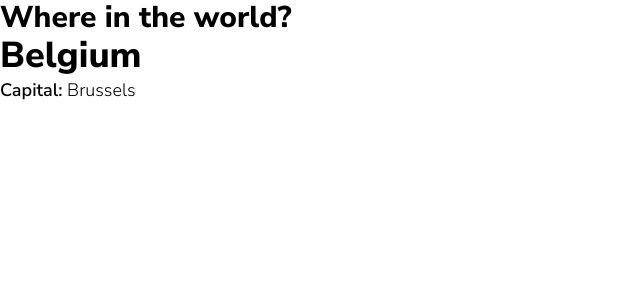
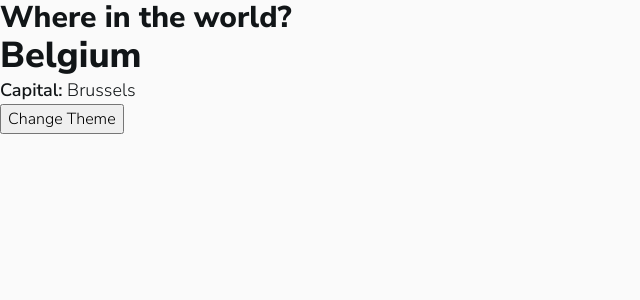
Before and after one commit to sriveer-me/country-info, a React (Create React App) app: page / in a window 1280 px wide. Shown: the top 300 px of the page, without its empty margins (0-640 px from the left). Built offline with nearby package versions, Linux system fonts and the light colour scheme.

Commit message:
feat:ability to change app theme from light to dark and vice versa on demand

```diff
--- a/src/App.jsx
+++ b/src/App.jsx
@@ -1,9 +1,15 @@
 export default function App(){
+
+    function toggleTheme(){
+        document.documentElement.classList.toggle('dark-mode');
+    }
+
     return (
         <>
             <h1>Where in the world?</h1>
             <h2>Belgium</h2>
             <h3 className="body-text"><b>Capital:</b> Brussels</h3>
+            <button onClick={toggleTheme}>Change Theme</button>
         </>
     );
 }
--- a/src/scss/_theme.scss
+++ b/src/scss/_theme.scss
@@ -0,0 +1,9 @@
+:root{
+    --text-color: hsl(200, 15%, 8%);
+    --background-color: hsl(0, 0%, 98%);
+}
+
+:root.dark-mode{
+    --text-color: hsl(0, 0%, 100%);
+    --background-color: hsl(207, 26%, 17%);
+}
--- a/src/scss/_typography.scss
+++ b/src/scss/_typography.scss
@@ -1,3 +1,7 @@
+body{
+    color: var(--text-color);
+}
+
 h1{
     font-size: 1.875rem;
     line-height: 2.25rem;
--- a/src/scss/main.scss
+++ b/src/scss/main.scss
@@ -1,5 +1,11 @@
 
 @import './media';
 @import './reset';
+@import './theme';
 @import './spacing';
 @import './typography';
+
+body{
+    min-height: 100vh;
+    background-color: var(--background-color);
+}
```
